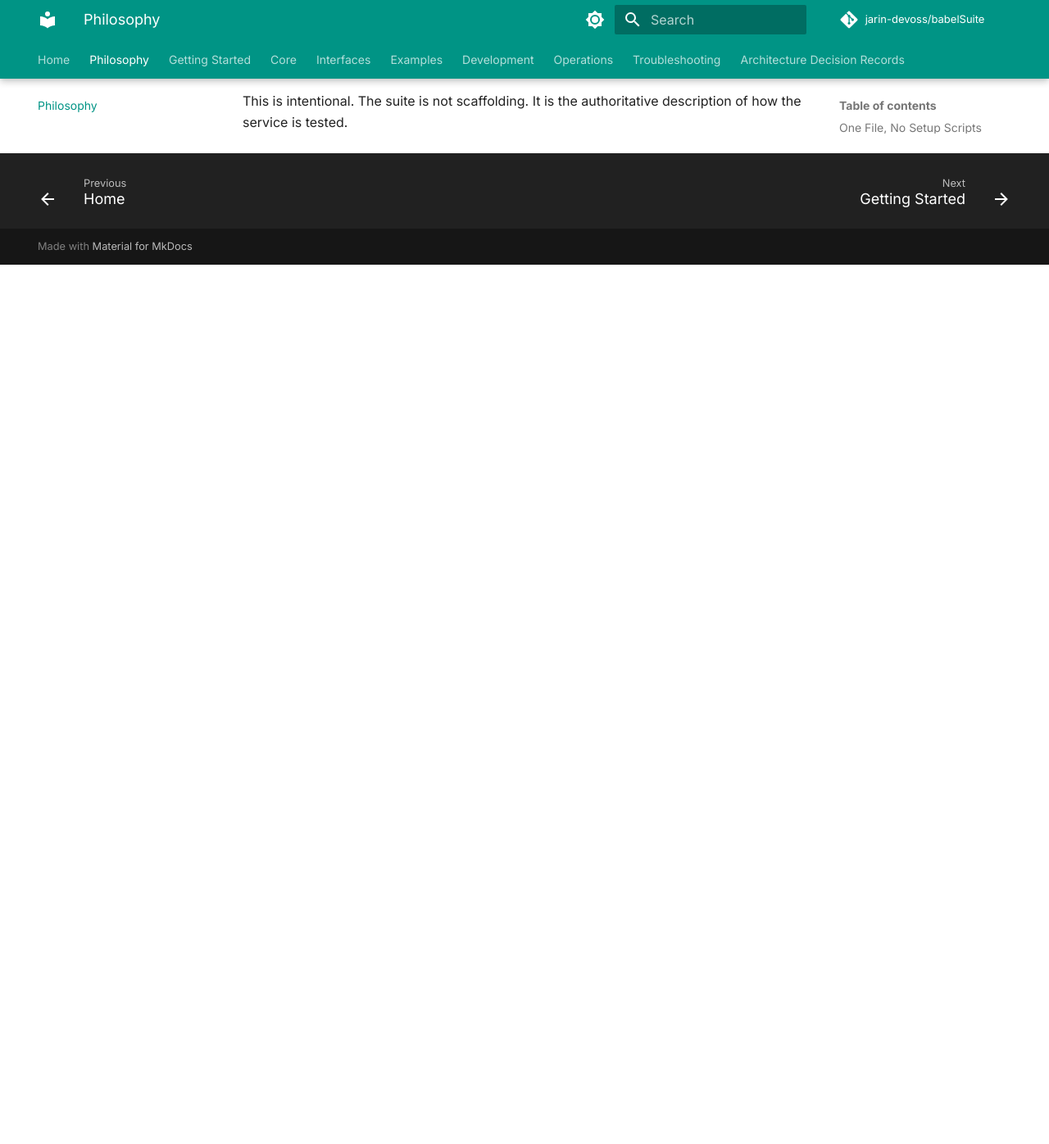
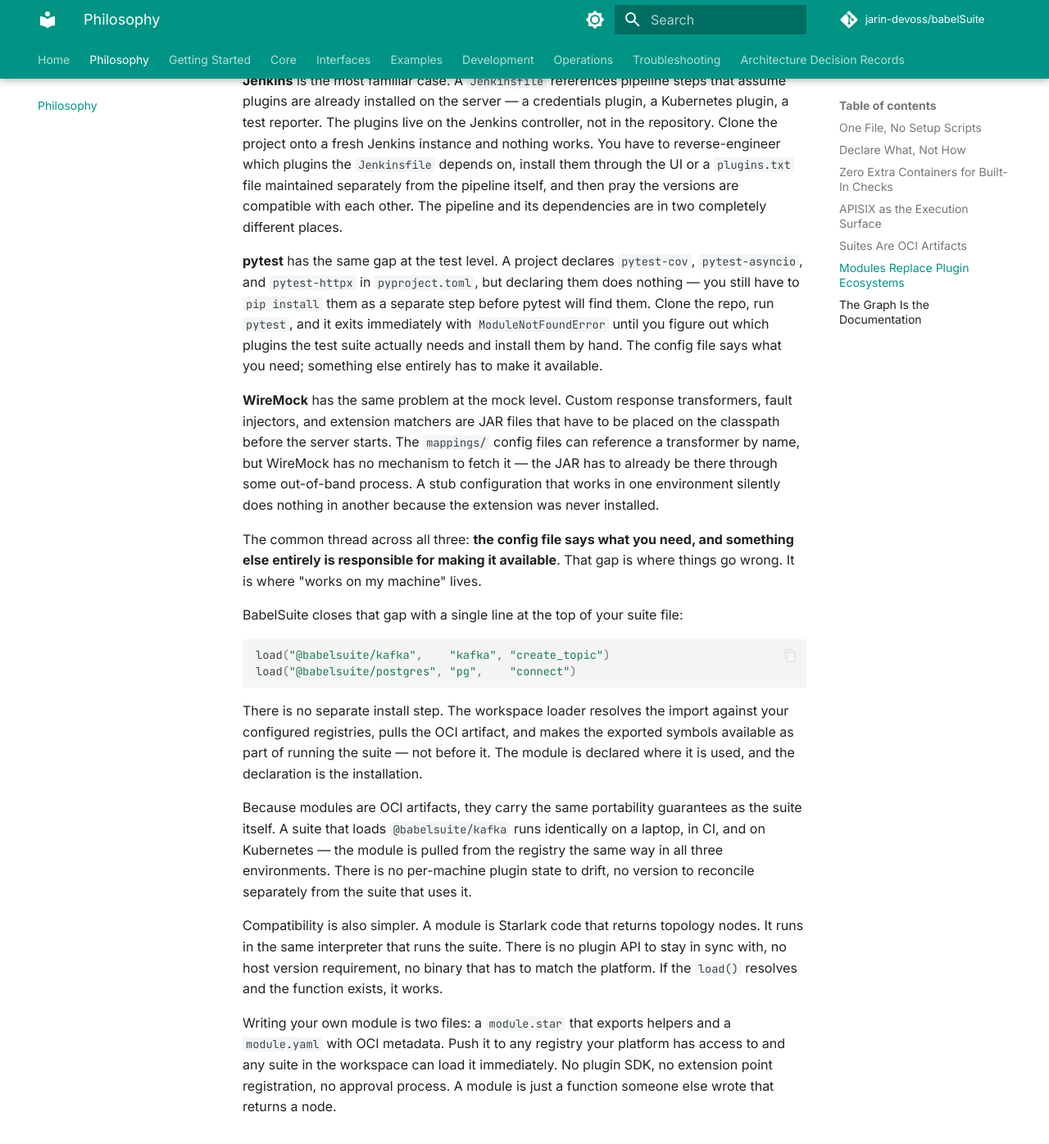
Before and after one commit to jarin-devoss/babelSuite, an MkDocs documentation site: the page built from docs/philosophy.md, in a window 1280 px wide and 1400 px high, scrolled down 2321 px. Shown: the top 1396 px of the window at 82% size. Built offline with MkDocs 1.6.1 and Material for MkDocs 9.7.7, drawn with Linux system fonts in a browser that asks for light colours; comment, search, counter and statistics services are not loaded; before the commit the page ends 2644 px from its top, so only the background shows below that; some of the changed text lies outside the part shown.

Commit message:
docs(philosophy): replace Ansible/Helm plugin examples with Jenkins, pytest, and WireMock (#43)
Rewrite the modules-replace-plugin-ecosystems section using tools from
the CI, testing, and mocking space — the same domain BabelSuite operates
in — to make the contrast with load() land more directly.

````diff
--- a/docs/philosophy.md
+++ b/docs/philosophy.md
@@ -63,6 +63,33 @@
 
 Profiles carry the environment-specific overrides (endpoints, credentials, feature flags) separately from the suite topology. The suite stays portable. The profile stays local.
 
+## Modules Replace Plugin Ecosystems
+
+Every major CI, testing, and mocking tool eventually grows the same plugin problem — and it always looks the same: the file that describes what you need is separate from the step that makes it available.
+
+**Jenkins** is the most familiar case. A `Jenkinsfile` references pipeline steps that assume plugins are already installed on the server — a credentials plugin, a Kubernetes plugin, a test reporter. The plugins live on the Jenkins controller, not in the repository. Clone the project onto a fresh Jenkins instance and nothing works. You have to reverse-engineer which plugins the `Jenkinsfile` depends on, install them through the UI or a `plugins.txt` file maintained separately from the pipeline itself, and then pray the versions are compatible with each other. The pipeline and its dependencies are in two completely different places.
+
+**pytest** has the same gap at the test level. A project declares `pytest-cov`, `pytest-asyncio`, and `pytest-httpx` in `pyproject.toml`, but declaring them does nothing — you still have to `pip install` them as a separate step before pytest will find them. Clone the repo, run `pytest`, and it exits immediately with `ModuleNotFoundError` until you figure out which plugins the test suite actually needs and install them by hand. The config file says what you need; something else entirely has to make it available.
+
+**WireMock** has the same problem at the mock level. Custom response transformers, fault injectors, and extension matchers are JAR files that have to be placed on the classpath before the server starts. The `mappings/` config files can reference a transformer by name, but WireMock has no mechanism to fetch it — the JAR has to already be there through some out-of-band process. A stub configuration that works in one environment silently does nothing in another because the extension was never installed.
+
+The common thread across all three: **the config file says what you need, and something else entirely is responsible for making it available**. That gap is where things go wrong. It is where "works on my machine" lives.
+
+BabelSuite closes that gap with a single line at the top of your suite file:
+
+```python
+load("@babelsuite/kafka",    "kafka", "create_topic")
+load("@babelsuite/postgres", "pg",    "connect")
+```
+
+There is no separate install step. The workspace loader resolves the import against your configured registries, pulls the OCI artifact, and makes the exported symbols available as part of running the suite — not before it. The module is declared where it is used, and the declaration is the installation.
+
+Because modules are OCI artifacts, they carry the same portability guarantees as the suite itself. A suite that loads `@babelsuite/kafka` runs identically on a laptop, in CI, and on Kubernetes — the module is pulled from the registry the same way in all three environments. There is no per-machine plugin state to drift, no version to reconcile separately from the suite that uses it.
+
+Compatibility is also simpler. A module is Starlark code that returns topology nodes. It runs in the same interpreter that runs the suite. There is no plugin API to stay in sync with, no host version requirement, no binary that has to match the platform. If the `load()` resolves and the function exists, it works.
+
+Writing your own module is two files: a `module.star` that exports helpers and a `module.yaml` with OCI metadata. Push it to any registry your platform has access to and any suite in the workspace can load it immediately. No plugin SDK, no extension point registration, no approval process. A module is just a function someone else wrote that returns a node.
+
 ## The Graph Is the Documentation
 
 A `suite.star` file that takes two minutes to read tells you more about a service's dependencies than any architecture diagram. It tells you the exact startup order, which components are mocked vs real, what migrations run before the service starts, what traffic profiles are exercised, and what security checks are applied.
````
